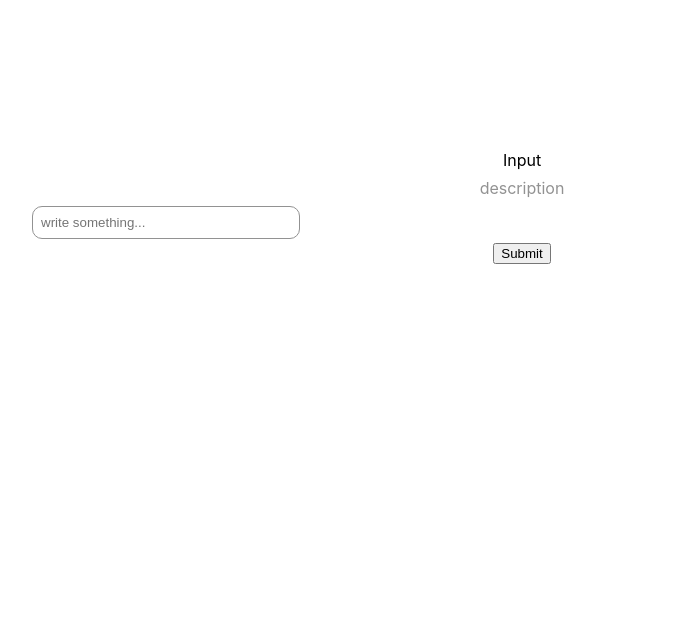
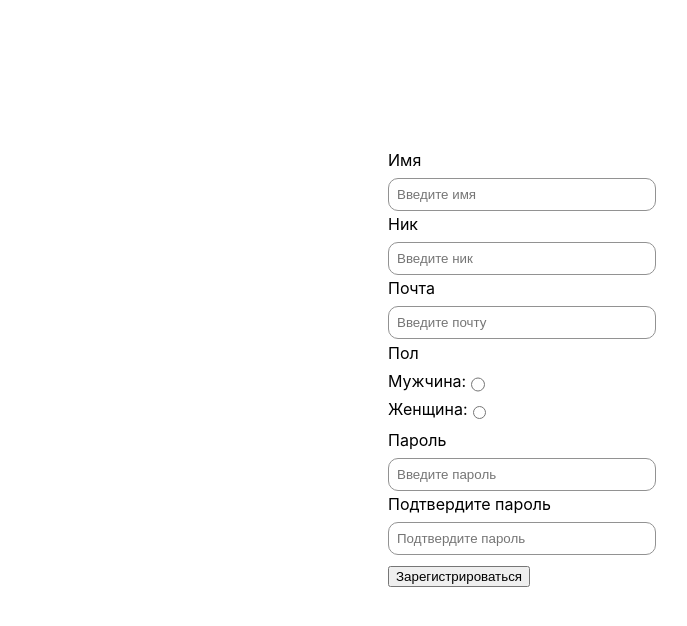
Before and after one commit to Kami9922/form-submit-task, a React (Create React App) app: page / in a window 1280 px wide. Shown: the top 626 px of the page, without its empty margins (118-805 px from the left). Built offline with nearby package versions, Linux system fonts and the light colour scheme.

Commit message:
feat: implement signup component

```diff
--- a/src/App.css
+++ /dev/null
@@ -1,3 +0,0 @@
-.App {
-	text-align: center;
-}
--- a/src/App.tsx
+++ b/src/App.tsx
@@ -1,14 +1,84 @@
-import './App.css'
-import { Signin } from './components/sign-in'
+import styled from 'styled-components'
 import { Signup } from './components/sign-up'
+import { useForm } from 'react-hook-form'
+import { yupResolver } from '@hookform/resolvers/yup'
+import * as yup from 'yup'
 
-const App = () => {
+interface AppContainerProps {
+	className?: string
+}
+
+const signupSchema = yup.object({
+	name: yup
+		.string()
+		.required('Обязательное поле')
+		.min(2, 'Минимум 2 символа')
+		.max(50, 'Максимум 50 символов')
+		.matches(/^[a-zA-Zа-яА-ЯёЁ\s\-]+$/, 'Только буквы, пробелы и дефисы'),
+
+	nickname: yup
+		.string()
+		.required('Обязательное поле')
+		.min(3, 'Минимум 3 символа')
+		.max(20, 'Максимум 20 символов')
+		.matches(
+			/^[a-zA-Z0-9_]+$/,
+			'Только латинские буквы, цифры и подчёркивание'
+		),
+
+	email: yup
+		.string()
+		.required('Обязательное поле')
+		.email('Некорректный email')
+		.max(100, 'Максимум 100 символов')
+		.matches(/^[^\s@]+@[^\s@]+\.[^\s@]+$/, 'Некорректный формат email'),
+
+	gender: yup
+		.string()
+		.required('Выберите пол')
+		.oneOf(['male', 'female'], 'Некорректное значение'),
+
+	password: yup
+		.string()
+		.required('Обязательное поле')
+		.min(6, 'Минимум 6 символов')
+		.max(50, 'Максимум 50 символов')
+		.matches(
+			/^[\w!@#$%^&*()\-+=~`[\]{}|:;"'<>,.?/]+$/,
+			'Пароль содержит недопустимые символы'
+		),
+
+	confirmPassword: yup
+		.string()
+		.required('Подтвердите пароль')
+		.oneOf([yup.ref('password')], 'Пароли не совпадают'),
+})
+
+type FormValues = yup.InferType<typeof signupSchema>
+
+const AppContainer: React.FC<AppContainerProps> = ({ className }) => {
+	const {
+		register,
+		formState: { errors },
+		handleSubmit,
+	} = useForm<FormValues>({
+		resolver: yupResolver(signupSchema),
+	})
+	const onSubmit = (data: FormValues) => {
+		console.log('Форма отправлена:', data)
+	}
 	return (
-		<div className='App'>
-			<Signin />
-			<Signup />
+		<div className={className}>
+			<Signup
+				register={register}
+				errors={errors}
+				onSubmit={handleSubmit(onSubmit)}
+			/>
 		</div>
 	)
 }
 
-export default App
+export const App = styled(AppContainer)`
+	display: flex;
+	justify-content: center;
+`
--- a/src/components/sign-up.tsx
+++ b/src/components/sign-up.tsx
@@ -1,14 +1,111 @@
 import React from 'react'
 import styled from 'styled-components'
+import { Input } from './input'
+import { UseFormRegister, FieldErrors } from 'react-hook-form'
 
-interface SignupContainerProps {
-	className?: string
+interface FormValues {
+	name: string
+	nickname: string
+	email: string
+	gender: string
+	password: string
+	confirmPassword: string
 }
 
-const SignupContainer: React.FC<SignupContainerProps> = ({ className }) => (
-	<div className={className}>
-		<div></div>
-	</div>
-)
+interface SignupProps {
+	className?: string
+	register: UseFormRegister<FormValues>
+	errors: FieldErrors<FormValues>
+	onSubmit: React.FormEventHandler<HTMLFormElement>
+}
 
-export const Signup = styled(SignupContainer)``
+const SignupContainer: React.FC<SignupProps> = ({
+	className,
+	register,
+	errors,
+	onSubmit,
+}) => {
+	return (
+		<div className={className}>
+			<form onSubmit={onSubmit}>
+				<Input
+					label='Имя'
+					type='text'
+					placeholder='Введите имя'
+					reg={{ ...register('name') }}
+					error={errors.name?.message}
+				/>
+				<Input
+					label='Ник'
+					type='text'
+					placeholder='Введите ник'
+					reg={{ ...register('nickname') }}
+					error={errors.nickname?.message}
+				/>
+				<Input
+					label='Почта'
+					type='email'
+					placeholder='Введите почту'
+					reg={{ ...register('email') }}
+					error={errors.email?.message}
+				/>
+				<div className='gender-div'>
+					<span className='gender-span'>Пол</span>
+					<Input
+						className='gender-input'
+						label='Мужчина:'
+						type='radio'
+						value='male'
+						reg={{ ...register('gender') }}
+					/>
+					<Input
+						className='gender-input'
+						label='Женщина:'
+						type='radio'
+						value='female'
+						{...register('gender')}
+					/>
+					{errors.gender && (
+						<span className='error'>{errors.gender.message}</span>
+					)}
+				</div>
+				<Input
+					label='Пароль'
+					type='password'
+					placeholder='Введите пароль'
+					reg={{ ...register('password') }}
+					error={errors.password?.message}
+				/>
+				<Input
+					label='Подтвердите пароль'
+					type='password'
+					placeholder='Подтвердите пароль'
+					reg={{ ...register('confirmPassword') }}
+					error={errors.confirmPassword?.message}
+				/>
+				<button type='submit'>Зарегистрироваться</button>
+			</form>
+		</div>
+	)
+}
+
+export const Signup = styled(SignupContainer)`
+	.gender-div {
+		display: flex;
+		align-items: start;
+		flex-direction: column;
+		margin-bottom: 0.2rem;
+	}
+
+	.gender-span {
+		margin-bottom: 0.5rem;
+	}
+
+	.gender-input {
+		flex-direction: row;
+		width: 100px;
+	}
+	button {
+		margin-top: 0.5rem;
+	}
+`
--- a/src/index.tsx
+++ b/src/index.tsx
@@ -1,6 +1,6 @@
 import ReactDOM from 'react-dom/client'
 import './index.css'
-import App from './App'
+import { App } from './App'
 
 const rootElement = document.getElementById('root')
 
```
